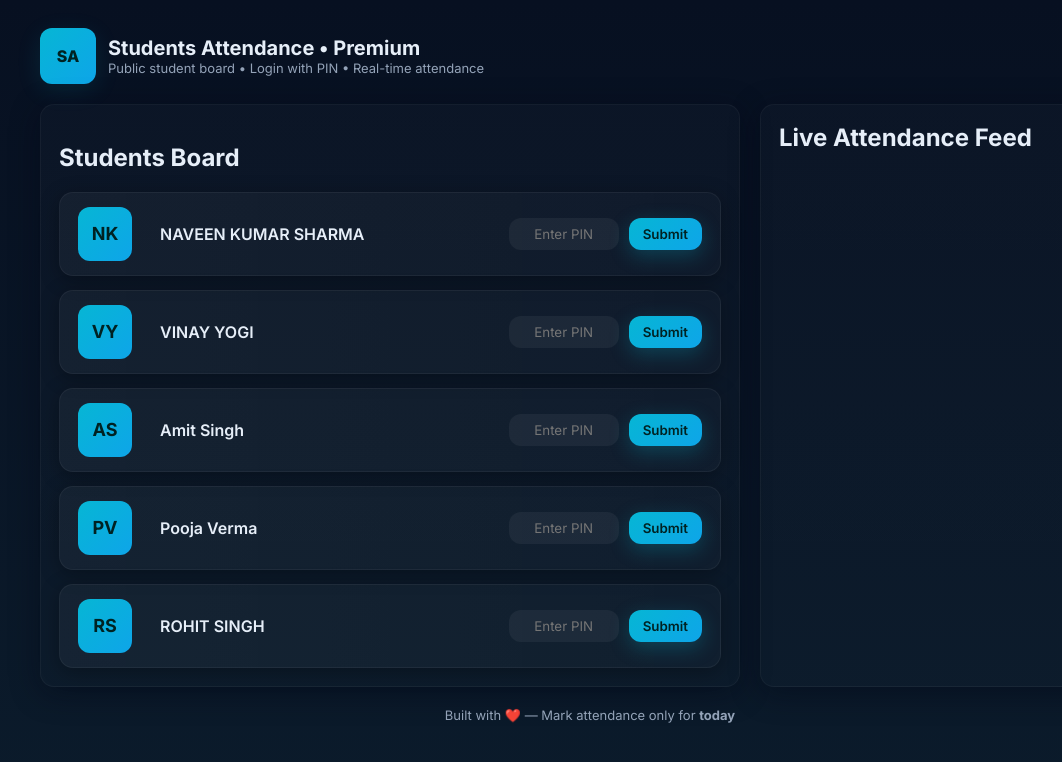
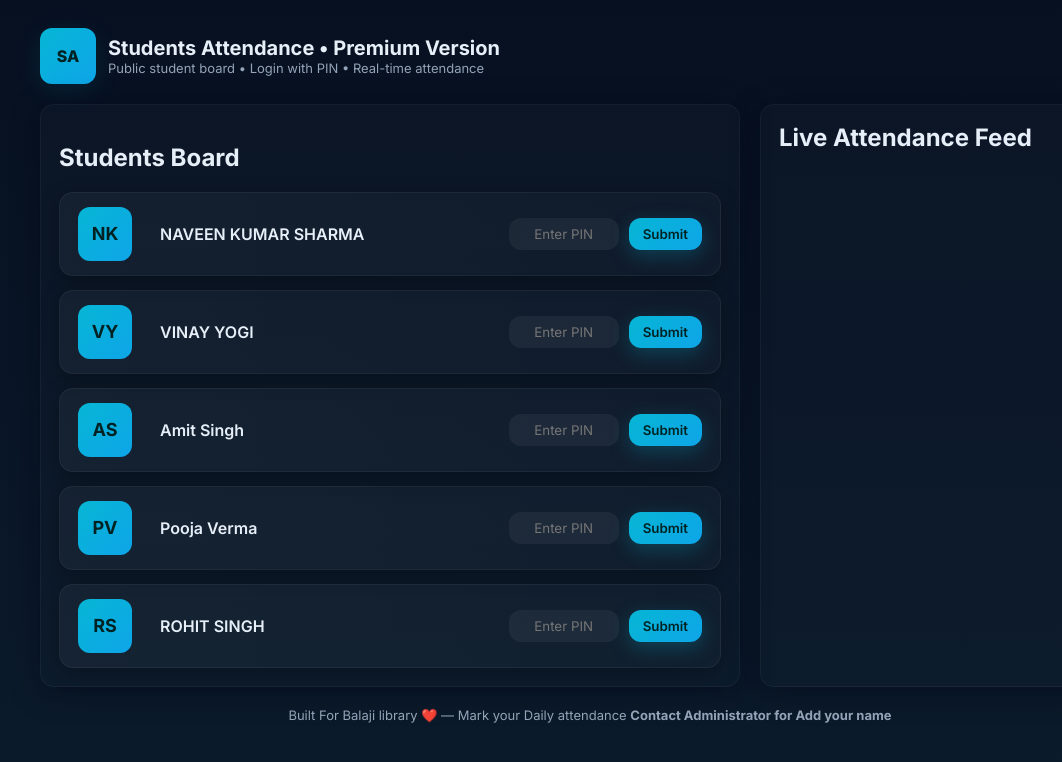
Before and after one commit to NaukriPulse/Students-Attendance-, a plain HTML site: page Index4.html in a window 1280 px wide. Shown: the whole page, without its empty margins (50-1112 px from the left). Drawn offline with Linux system fonts and the light colour scheme.

Commit message:
Update Index4.html

```diff
--- a/Index4.html
+++ b/Index4.html
@@ -90,7 +90,7 @@
     <div class="brand">
       <div class="logo">SA</div>
       <div>
-        <h1>Students Attendance • Premium</h1>
+        <h1>Students Attendance • Premium Version</h1>
         <p class="lead">Public student board • Login with PIN • Real-time attendance</p>
       </div>
     </div>
@@ -112,7 +112,7 @@
     </div>
   </div>
 
-  <footer>Built with ❤️ — Mark attendance only for <strong>today</strong></footer>
+  <footer>Built For Balaji library ❤️ — Mark your Daily attendance <strong>Contact Administrator for Add your name</strong></footer>
 </div>
 
 <!-- Firebase -->
```
